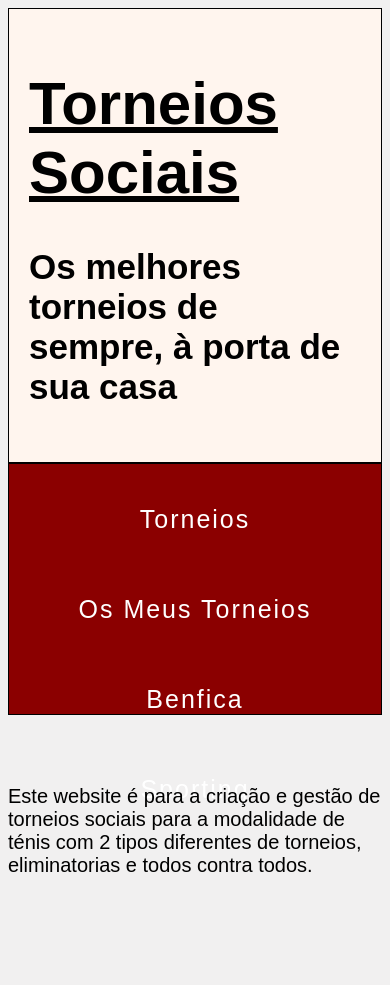
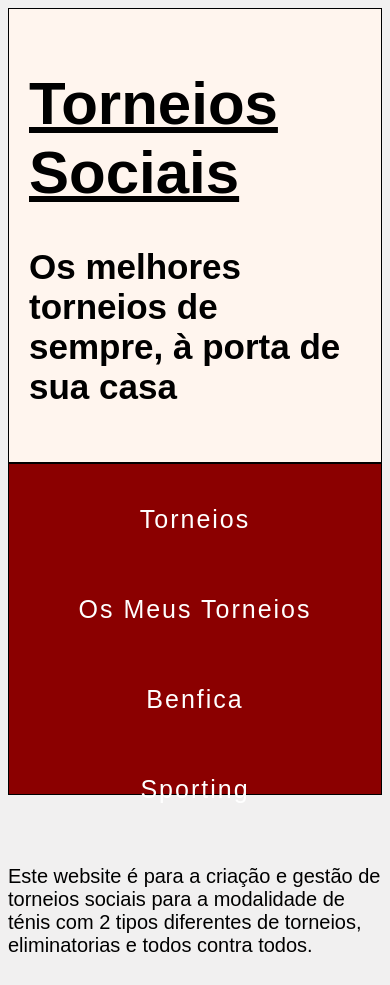
Before and after one commit to Ribjare/ProjetoPI, a website: page www/index.html in a window 390 px wide. Before the commit the page ends 905 px from the top, so only its background shows below. Drawn offline with Linux system fonts and the light colour scheme; no server answers.

Commit message:
media querie ajustada

```diff
--- a/www/styles/estilos.css
+++ b/www/styles/estilos.css
@@ -75,9 +75,9 @@ nav ul{
     font-size: 25px;
 }
 
-@media only screen and (max-width:662px){
+@media only screen and (max-width:823px){
     nav ul{
-        height: 230px;
+        height: 310px;
         flex-direction: column;
         text-align: center;
     }
```
